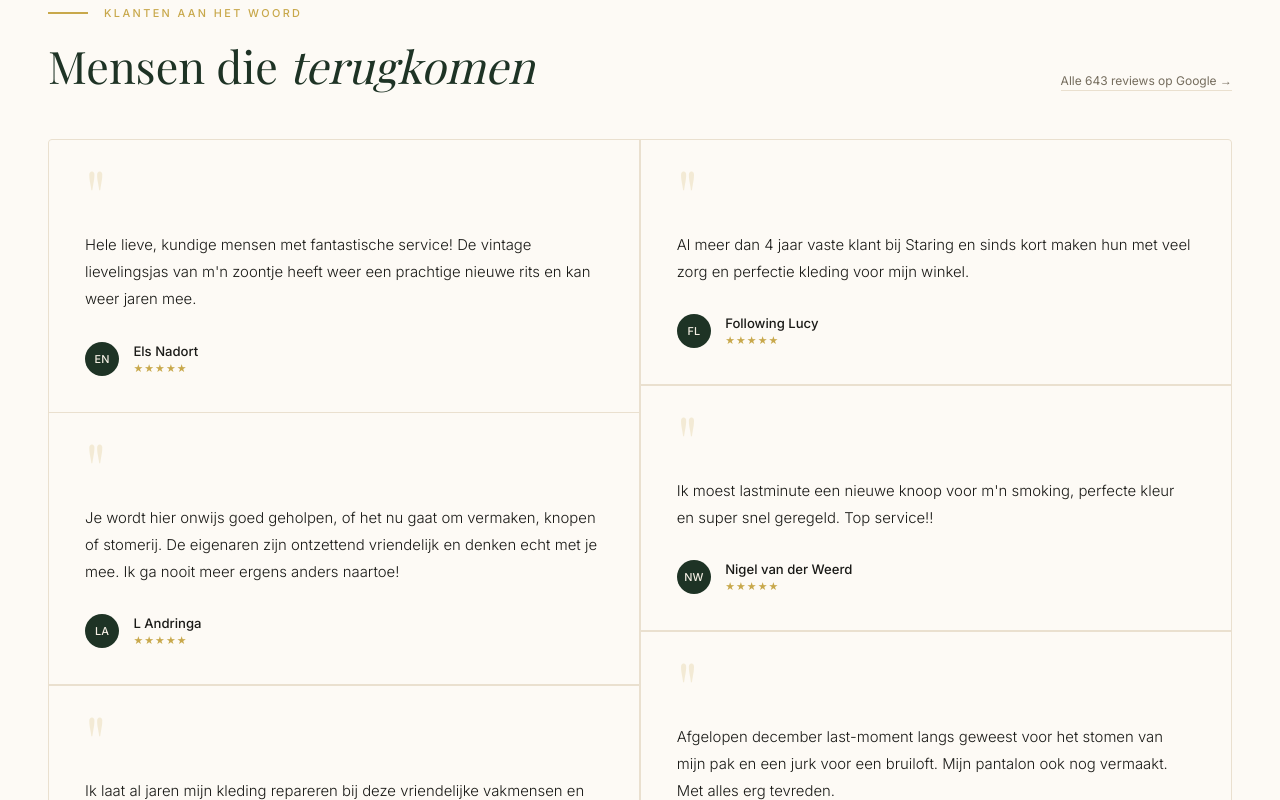
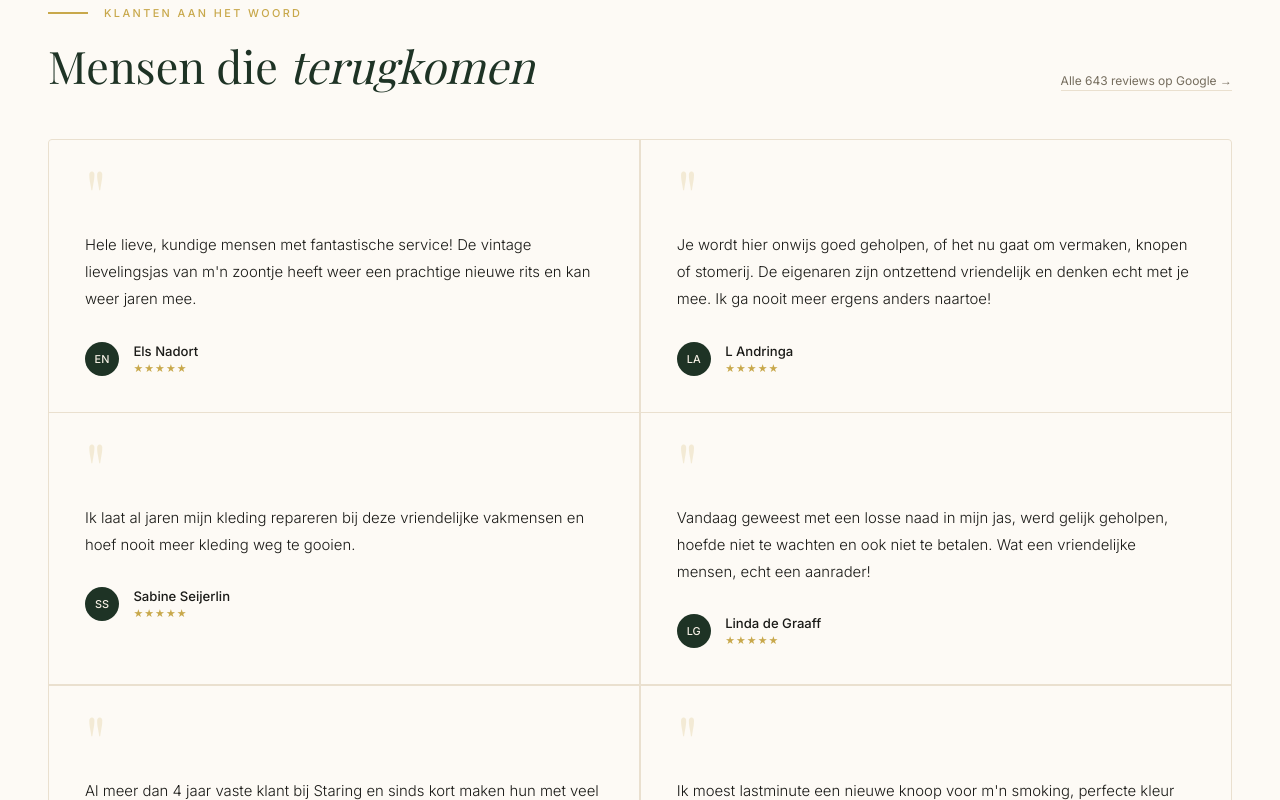
Before and after one commit to sebasvandijck/staring, a Next.js app: page / in a window 1280 px wide. Shown: the part 1520-2320 px from the top of the page. Built offline with nearby package versions, Linux system fonts and the light colour scheme; a web font is replaced by a local one.

Commit message:
clean reviews grid

```diff
--- a/components/Reviews.tsx
+++ b/components/Reviews.tsx
@@ -44,14 +44,13 @@ export default function Reviews() {
           </a>
         </div>
 
-        {/* Desktop: masonry grid */}
+        {/* Desktop: clean 2-column grid */}
         <div className="reviews-desktop">
-          <div style={{ columns: '2', columnGap: '1.5px', background: 'var(--cream-dark)', border: '1.5px solid var(--cream-dark)', borderRadius: '4px', overflow: 'hidden' }}>
+          <div style={{ display: 'grid', gridTemplateColumns: '1fr 1fr', gap: '1.5px', background: 'var(--cream-dark)', border: '1.5px solid var(--cream-dark)', borderRadius: '4px', overflow: 'hidden' }}>
             {items.map((review, i) => (
-              <div key={review.name} className={`reveal reveal-delay-${(i % 4) + 1}`} style={{
-                breakInside: 'avoid', background: 'var(--white)',
-                padding: '2.25rem', marginBottom: '1.5px',
-                display: 'inline-block', width: '100%',
+              <div key={review.name} className={`reveal reveal-delay-${(i % 2) + 1}`} style={{
+                background: 'var(--white)',
+                padding: '2.25rem',
               }}>
                 <span style={{ fontFamily: 'var(--font-playfair), serif', fontSize: '4.5rem', lineHeight: 0.5, color: 'var(--gold)', opacity: 0.18, display: 'block', marginBottom: '1.25rem' }}>"</span>
                 <p style={{ fontSize: '0.93rem', lineHeight: 1.82, fontWeight: 300, color: 'var(--text)', marginBottom: '1.75rem' }}>
```
